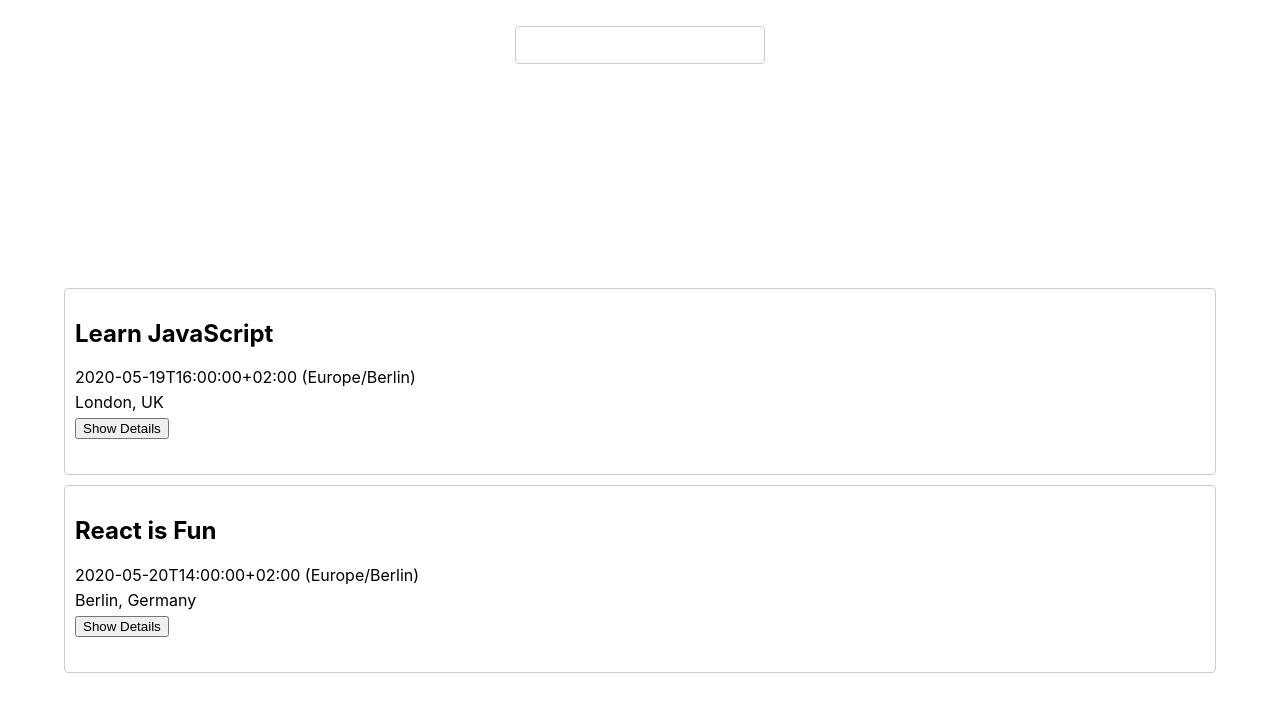
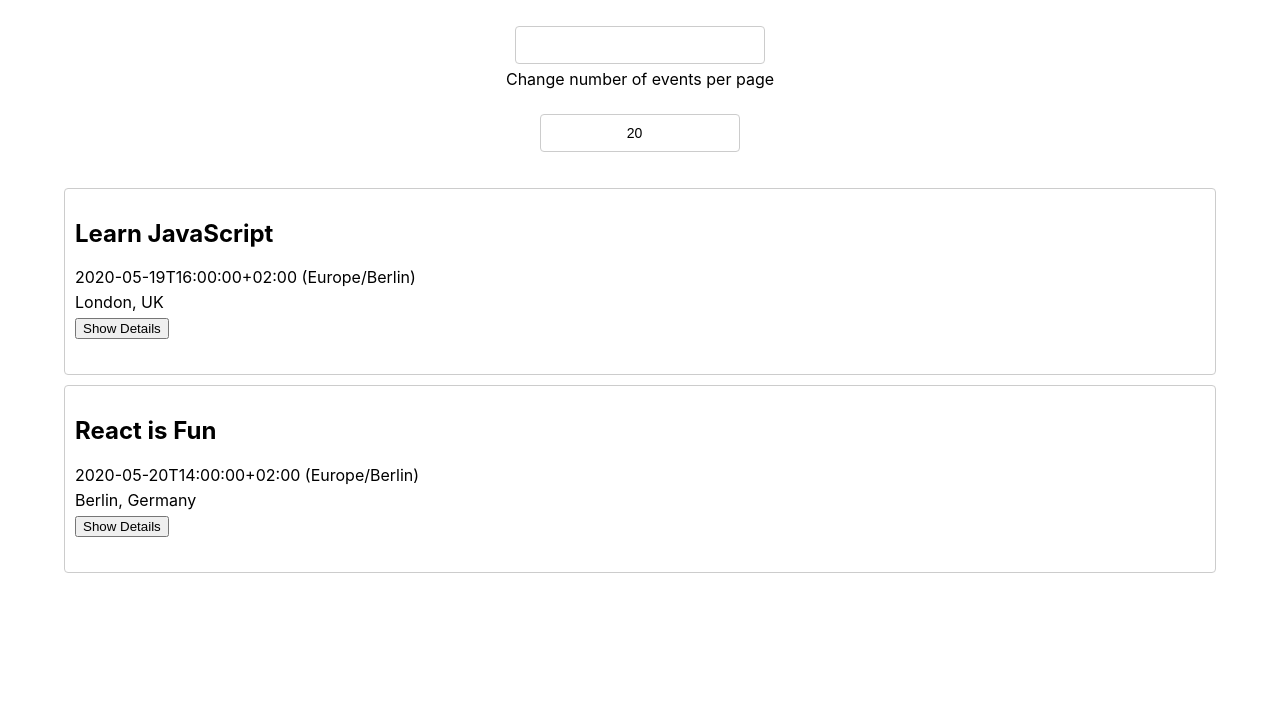
Before and after one commit to moni-tu/Meet-app, a React (Create React App) app: page / in a window 1280 px wide. Shown: the top 712 px of the page. Built offline with nearby package versions, Linux system fonts and the light colour scheme; what atatus-spa would draw is missing.

Commit message:
fix: delete margins in NumberOfEvents, make it centered so you do not have issues with different screen sizes

```diff
--- a/src/App.css
+++ b/src/App.css
@@ -208,4 +208,13 @@ input[type='number'] {
     min-width: auto;
     margin: 0 auto;
   }
+  .NumberOfEvents {
+    margin-left:"900px"
+  }
 }
+
+@media only screen and (max-width: 992px) {
+  .NumberOfEvents {
+    margin-right:"300px"
+  }
+}
--- a/src/NumberOfEvents.js
+++ b/src/NumberOfEvents.js
@@ -28,7 +28,7 @@ class NumberOfEvents extends Component {
     const { numberOfEvents } = this.state;
 
     return (
-      <div className='NumberOfEvents' style= {{ marginRight:"0px", marginLeft:"1400px", position:"relative", marginBottom:"0px", overflow:"auto"}}>
+      <div className='NumberOfEvents' style= {{ position:"relative", overflow:"auto"}}>
         <p> Change number of events per page </p>
         <input
           type="number"
```
